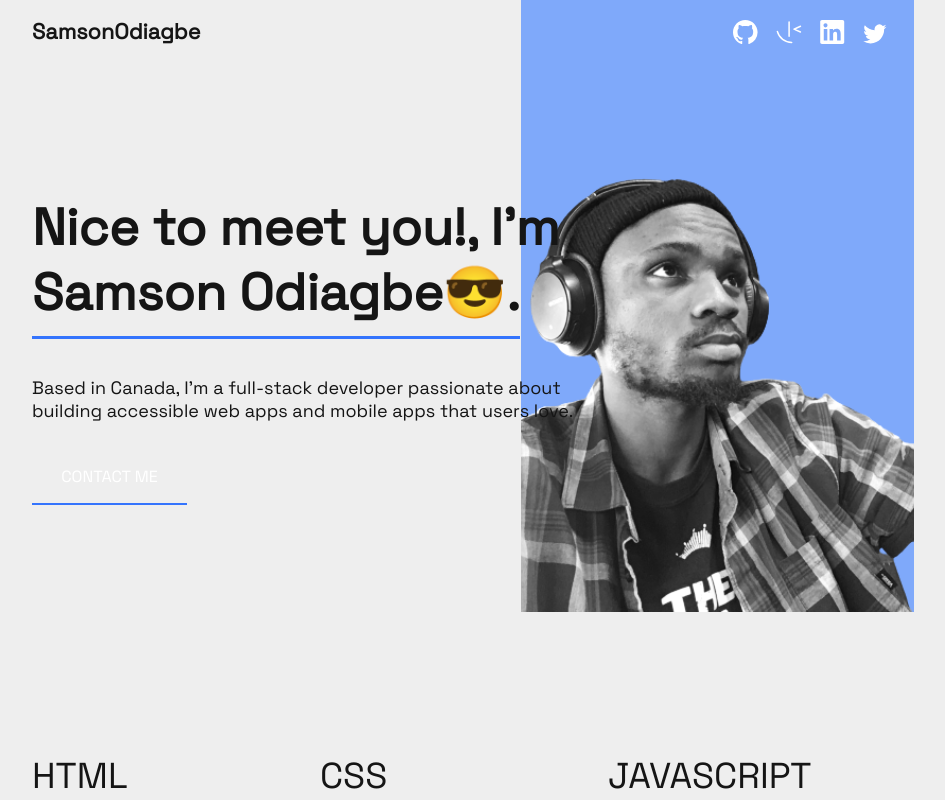
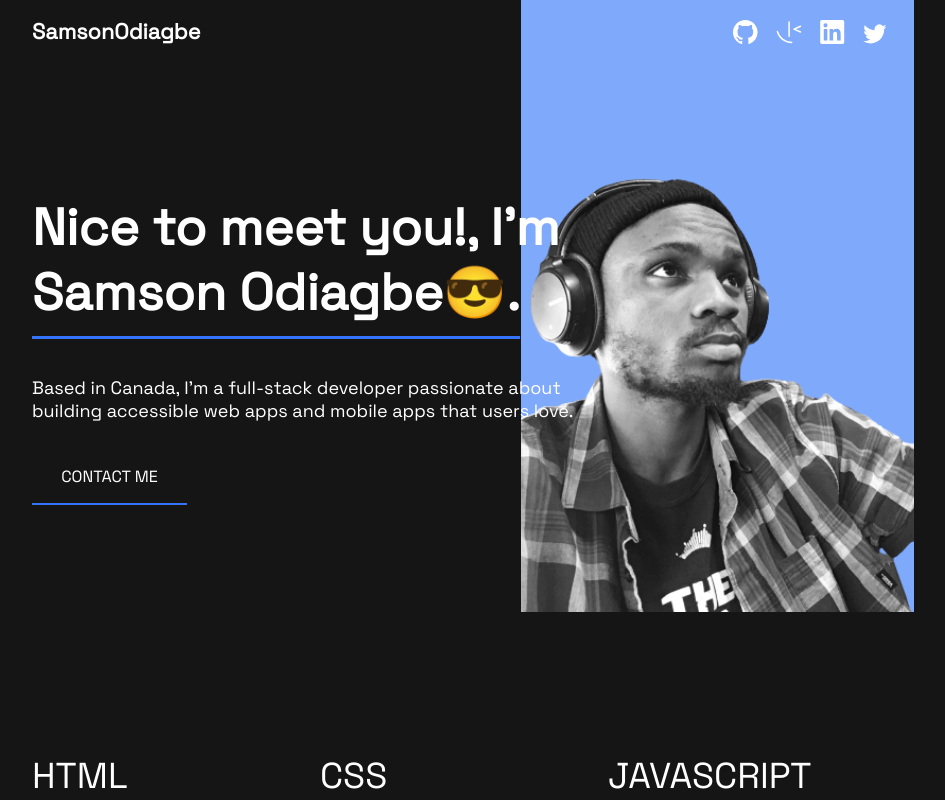
Before and after one commit to sammyodiagbe/portfolio-fem, a React (Create React App) app: page / in a window 1280 px wide. Shown: the top 800 px of the page, without its empty margins (176-1121 px from the left). Built offline with nearby package versions, Linux system fonts and the light colour scheme.

Commit message:
trying things out

```diff
--- a/src/styles/index.css
+++ b/src/styles/index.css
@@ -13,8 +13,8 @@ body,
 html {
   font-size: 18px;
   font-family: "Space Grotesk", sans-serif;
-  background: #eee;
-  color: #151515;
+  background: #151515;
+  color: #ffffff;
   scroll-behavior: smooth;
 }
 
--- a/src/styles/index.scss
+++ b/src/styles/index.scss
@@ -32,8 +32,8 @@ body,
 html {
   font-size: 18px;
   font-family: "Space Grotesk", sans-serif;
-  background: #eee;
-  color: #151515;
+  background: $background-color;
+  color: $white;
   scroll-behavior: smooth;
 }
 
```
Also changed, not shown: 1 other file (tests, documents, lock files or other folders).
